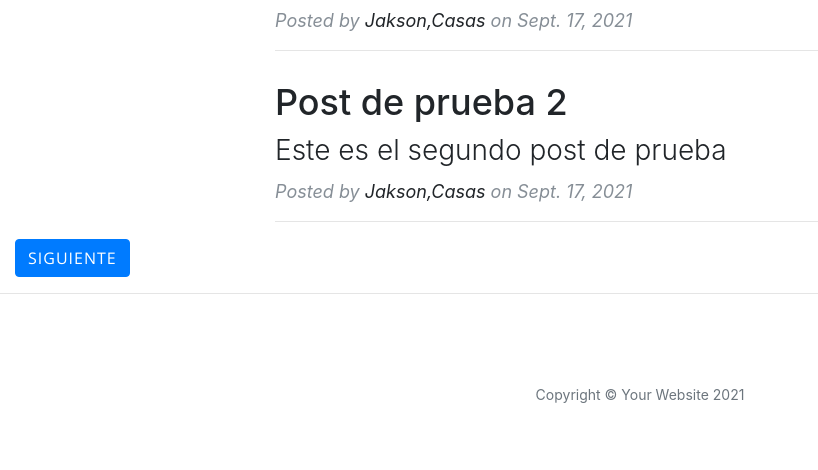
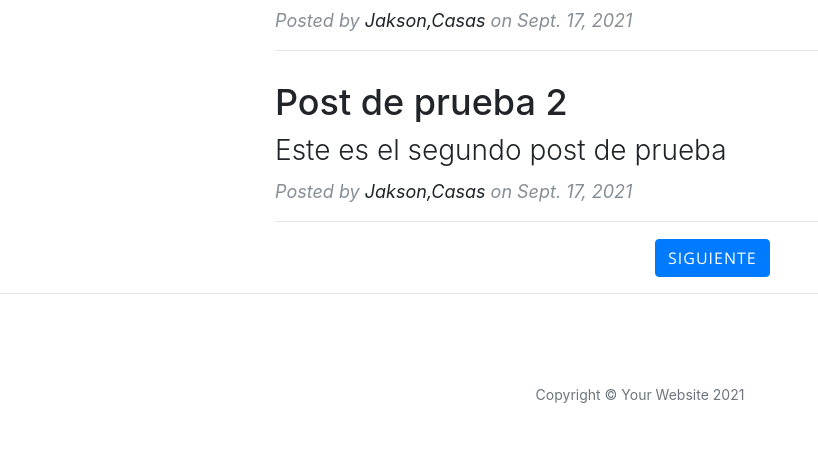
Before and after one commit to JaksonCasas19/MaximaGo, a Django app: page / in a window 1280 px wide. Shown: the part 764-1234 px from the top of the page, without its empty margins (0-818 px from the left). Run offline with Django 3.2, Linux system fonts and the light colour scheme; data comes from the database, SQL or seed files in the repository; some libraries are stand-ins or nearby versions.

Commit message:
Add numero buscardor

```diff
--- a/templates/index.html
+++ b/templates/index.html
@@ -132,16 +132,16 @@
     <!--Paginacion-->
     <div class="row">
       <div class="col-md-12 col-lg-12 col-sm-12 col-xs-12">
-        <div class="col-md-6 float-left">
+        <div class="col-md-6 col-sm-6 col-lg-6 col-xs-6 float-left">
           {% if posts.has_previous %}
             <div class="clearfix">
-              <a href="?page={{posts.previous_page_number}}" class="btn btn-primary float-left">Anterior</a>
+              <a href="?page={{posts.previous_page_number}}{% if request.GET.search %} &q={{request.GET.search}}{% endif %}" class="btn btn-primary float-left">Anterior</a>
             </div>
           {% endif %}
         </div>
       </div>
       <div class="col-md-12 col-lg-12 col-sm-12 col-xs-12">
-        <div class="col-md-6 float-left">
+        <div class="col-md-6 col-sm-6 col-lg-6 col-xs-6 float-right">
           {% if posts.has_next %}
             <div class="clearfix">
               <a href="?page={{posts.next_page_number}}" class="btn btn-primary float-left">Siguiente</a>
```
